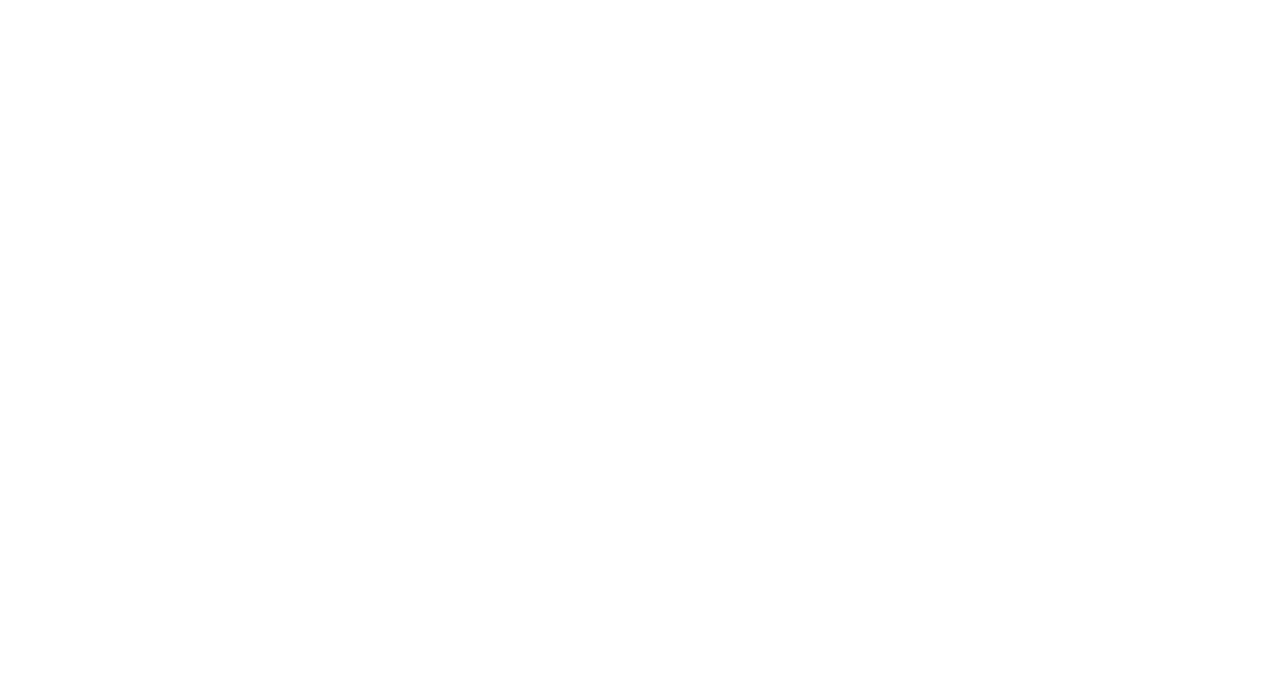
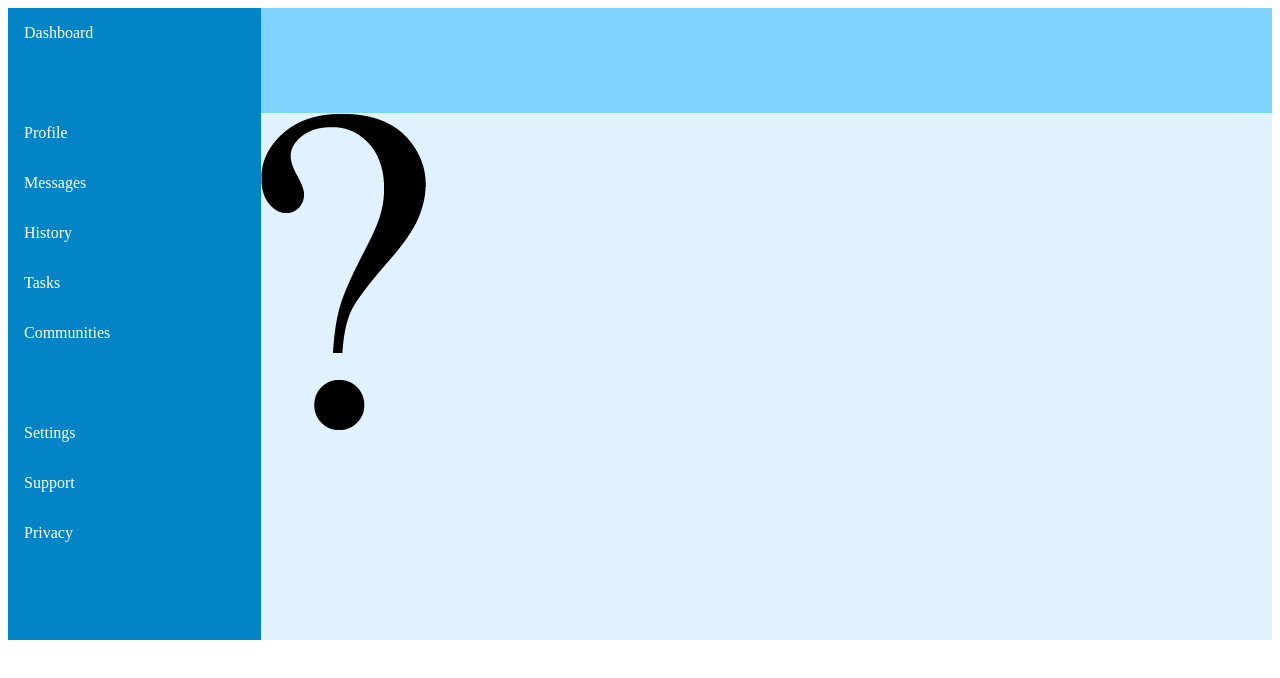
Before and after one commit to Namik02/Admin-Dashboard, a plain HTML site: page index.html in a window 1280 px wide. Drawn offline with Linux system fonts and the light colour scheme; files whose address does not match are found by name.

Commit message:
Back from Break

```diff
--- a/index.html
+++ b/index.html
@@ -6,9 +6,31 @@
     <meta name="viewport" content="width=device-width, initial-scale=1.0">
     <title>Document</title>
     <link rel="stylesheet" href="styles.css">
-    <script src="script.js" defer></script>
+    <!-- <script src="script.js" defer></script> -->
 </head>
 <body>
 
+    <aside>
+        <div>Dashboard</div>
+        <div></div>
+        <div>Profile</div>
+        <div>Messages</div>
+        <div>History</div>
+        <div>Tasks</div>
+        <div>Communities</div>
+        <div></div>
+        <div>Settings</div>
+        <div>Support</div>
+        <div>Privacy</div>
+    </aside>
+    <header>
+        <div id="Row1">
+
+        </div>
+        <div id="Row2">
+
+        </div>
+    </header>
+    <main><img src="/home/namik/Desktop/repos/Admin-Dashboard/images/TempImg.png" alt="?"></main>
 </body>
 </html>
--- a/styles.css
+++ b/styles.css
@@ -0,0 +1,39 @@
+body {
+    display: grid;
+    height: 1fr;
+
+    grid-template-columns: 1fr 4fr;
+    grid-template-rows: 1fr 5fr;
+    grid-template-areas:
+    "aside header"
+    "aside main";
+
+
+}
+
+aside {
+    grid-area: aside;
+
+    height: 600px;
+
+    background-color: #0284c7;
+    color: #ffffff;
+    padding: 16px;
+
+    display: grid;
+    grid-template-rows: repeat(10,50px);
+}
+
+header {
+    grid-area: header;
+
+    background-color: #7dd3fc;
+
+
+}
+
+main {
+    background-color: #e0f2fe;
+
+    grid-area: main;
+}
```
Also changed, not shown: images/TempImg.png (added), 1 other file.
